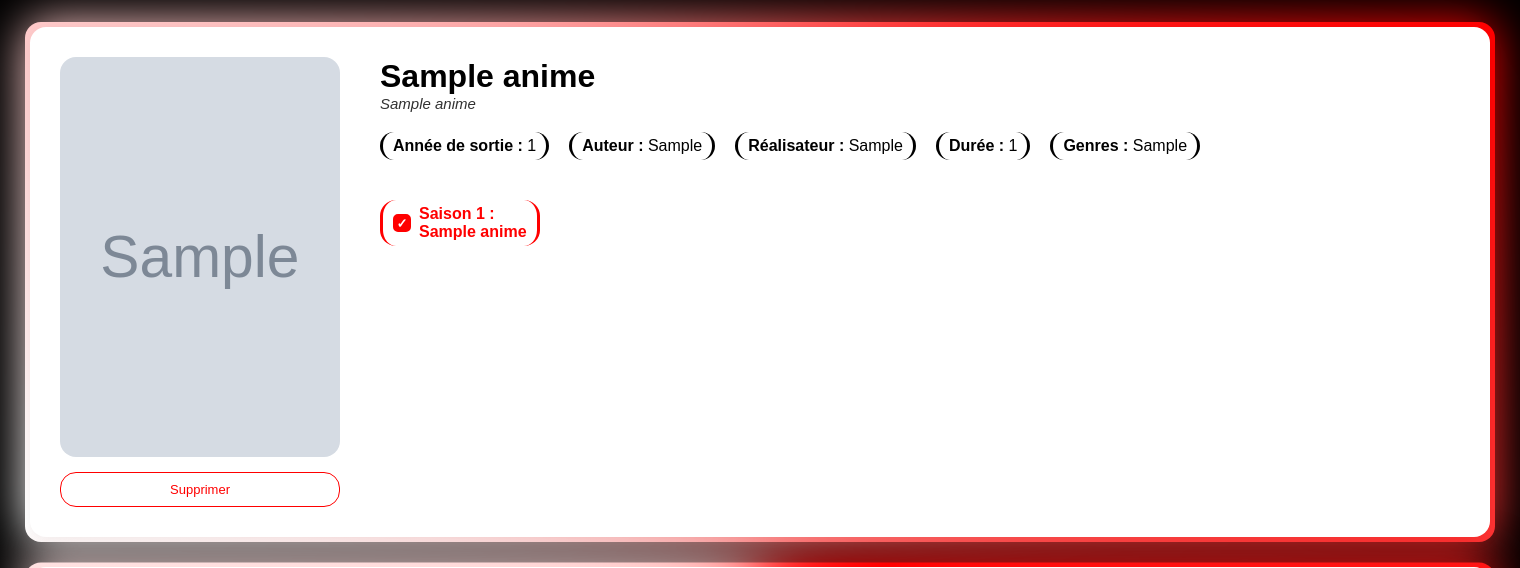
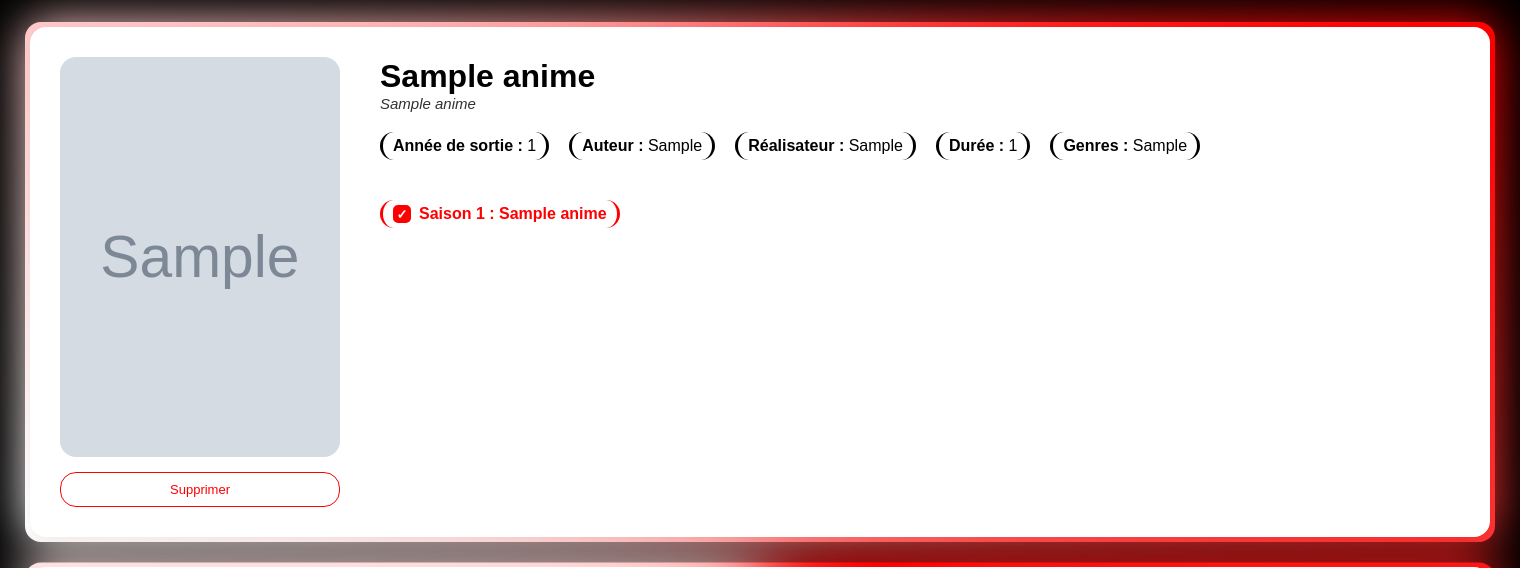
Before and after one commit to Syra1/anime-library, a FastAPI app: page /anime/1 in a window 1520 px wide. Shown: the part 173-741 px from the top of the page. Run offline with FastAPI, Linux system fonts and the light colour scheme; tables that the repository leaves empty hold one stand-in row (values such as "Sample post"); grey boxes marked "Sample" are stand-in pictures.

Commit message:
nom saison

```diff
--- a/static/css/media_detail.css
+++ b/static/css/media_detail.css
@@ -136,6 +136,11 @@
     color: var(--couleur_fond);
 }
 
+.season-list-media-detail {
+    flex-direction: column;
+    width: 100%;
+}
+
 .info-media-detail p {
     padding: 5px 10px;
     border-radius: 16px;
@@ -146,9 +151,8 @@
 .season-item-media-detail {
     display: flex;
     align-items: center;
-    justify-content: center;
     gap: 8px;
-    width: 160px;
+    width: fit-content;
     padding: 5px 10px;
     border-radius: 16px;
     border-left: 3px solid var(--couleur_media);
@@ -158,7 +162,6 @@
 .season-text {
     display: flex;
     justify-content: center;
-    width: 150px;
 }
 
 .numero_saison {
```
